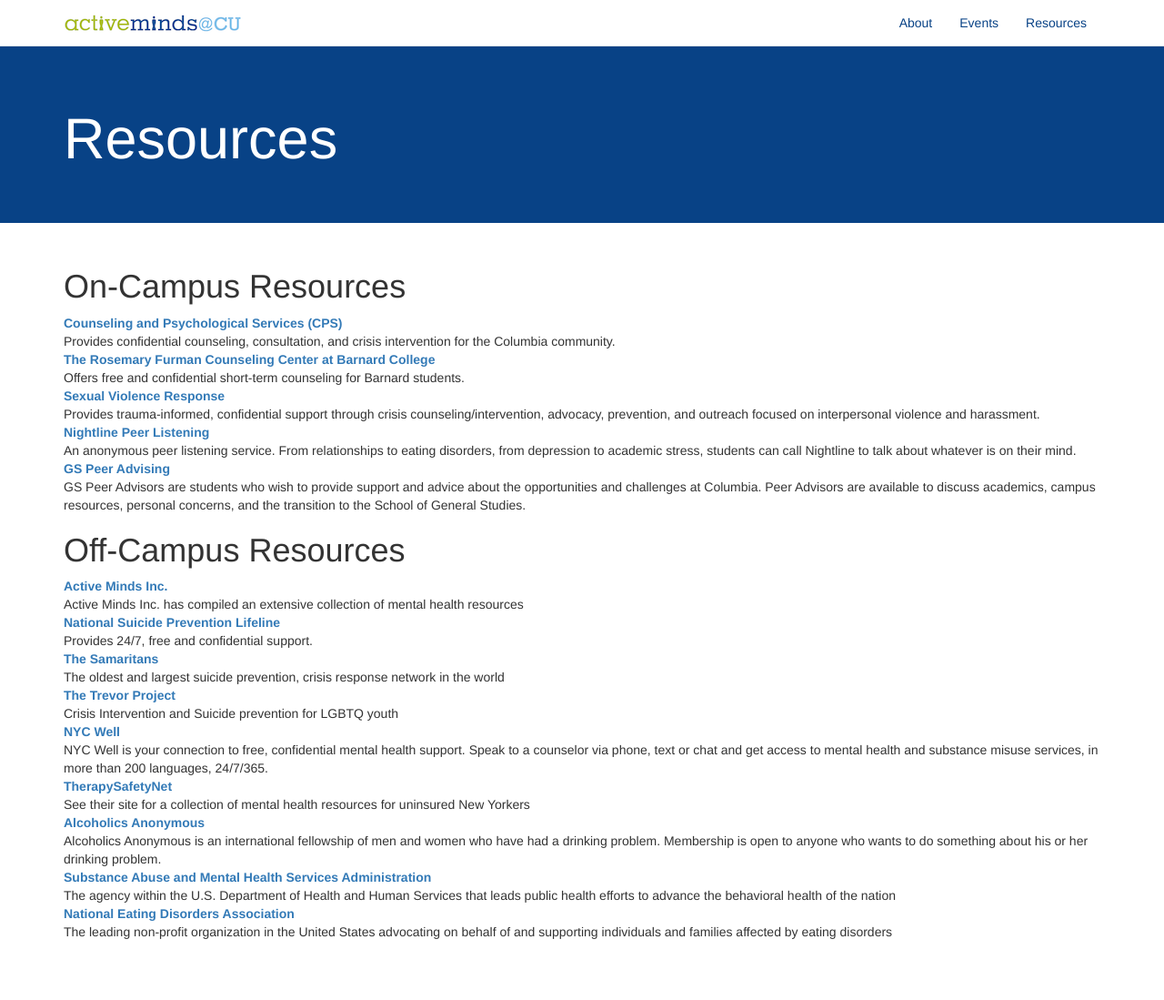
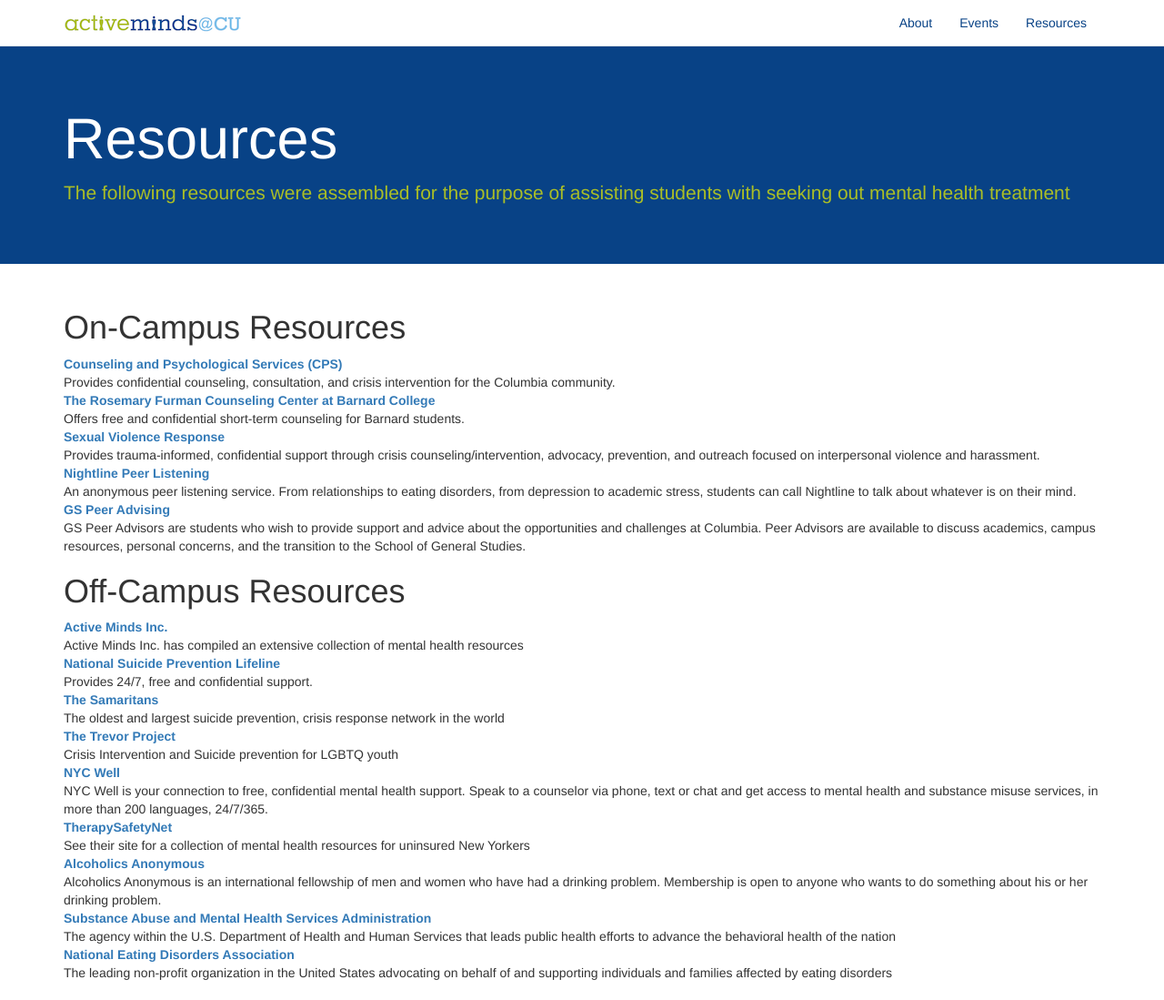
Before and after one commit to activemindsatcu/activemindsatcu.github.io, a Jekyll site: the page built from resources.html, in a window 1280 px wide and 1099 px high. Shown: the whole window at 91% size. Built offline with Jekyll 4.4.1, drawn with Linux system fonts in a browser that asks for light colours.

Commit message:
Add resources.html description

```diff
--- a/resources.html
+++ b/resources.html
@@ -5,6 +5,10 @@
 <div class="jumbotron">
   <div class="container">
     <h1> Resources </h1>
+    <p>
+      The following resources were assembled for the purpose of assisting
+      students with seeking out mental health treatment
+    </p>
   </div>
 </div>
 <div class="container">
```
